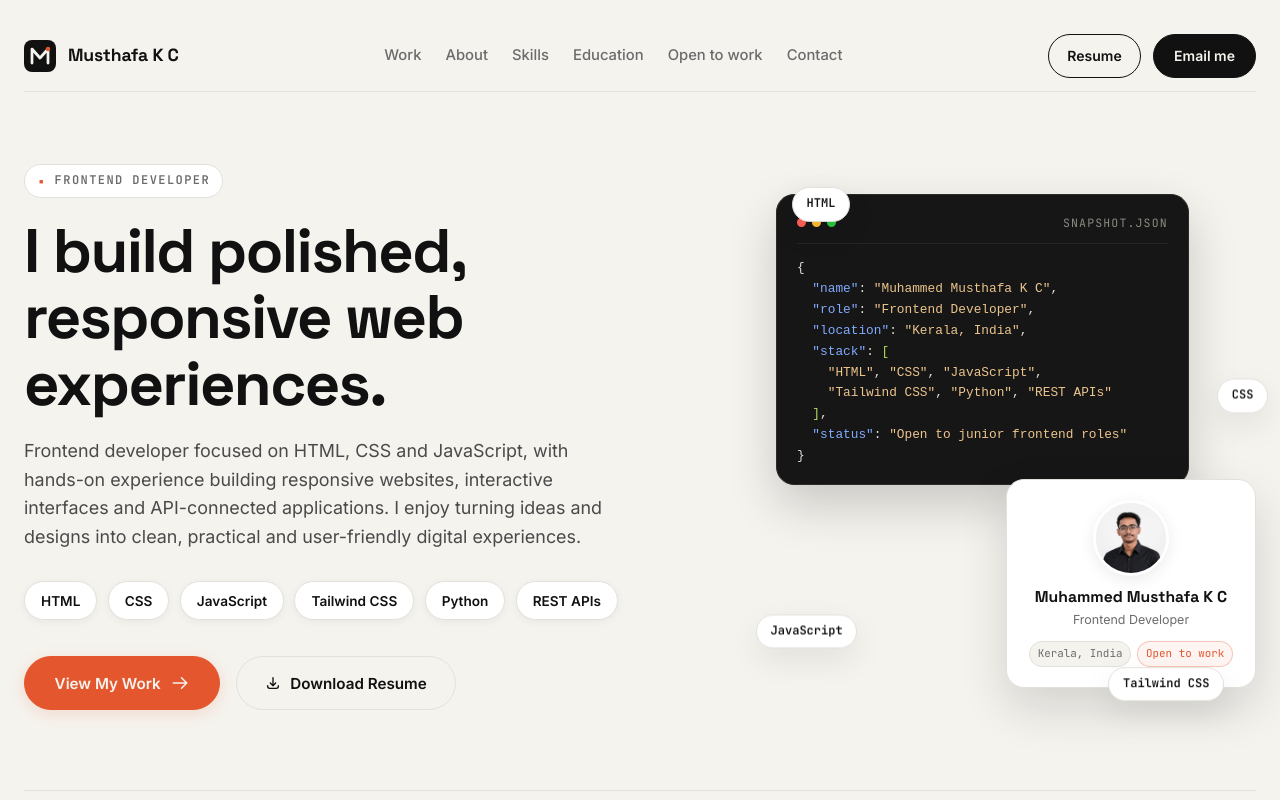
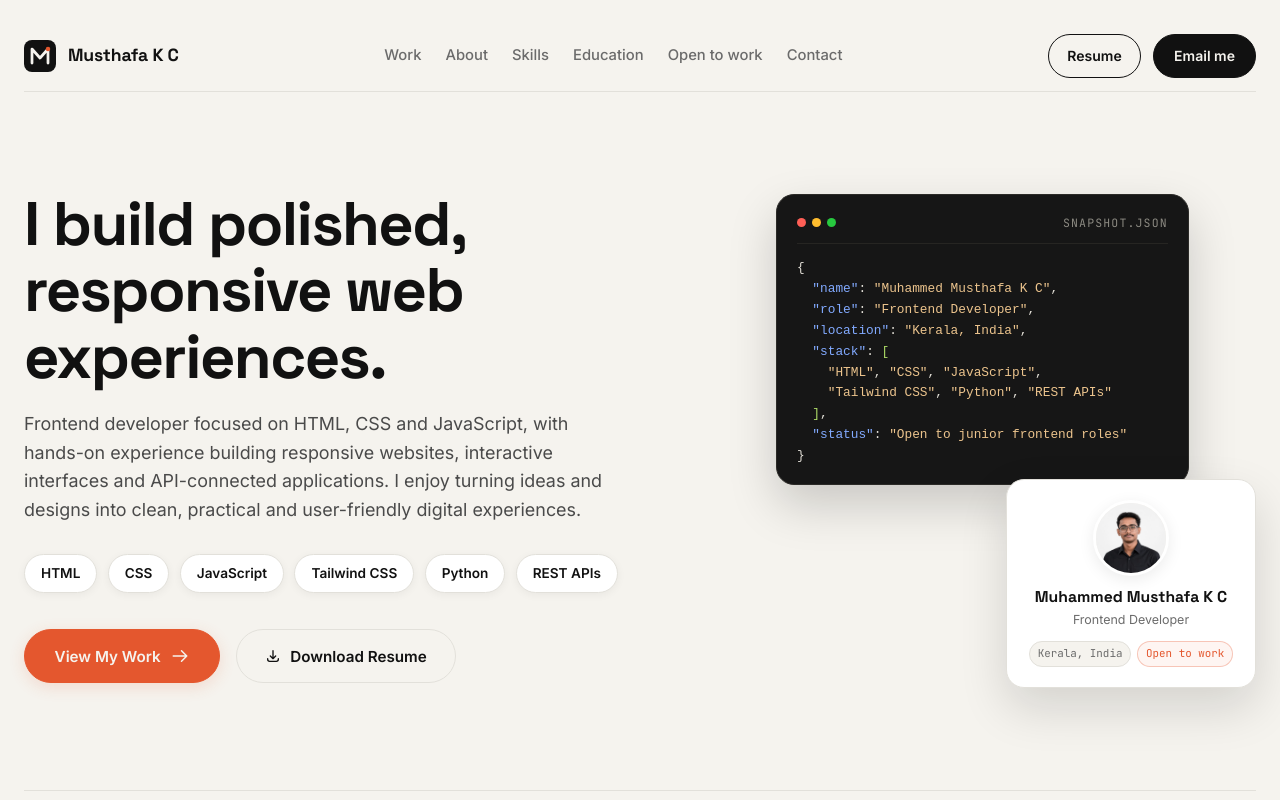
Before and after one commit to mohmusthafa10-oss/My-Portfolio, a plain HTML site: page index.html in a window 1280 px wide. Shown: the top 800 px of the page. Drawn offline with Linux system fonts and the light colour scheme.

```diff
--- a/css/styles.css
+++ b/css/styles.css
@@ -188,7 +188,7 @@ html.js [data-reveal].is-visible {
     transform: none !important;
     transition: none !important;
   }
-  .status-dot, .pulse-ring, .hero-ambient-label, .hero-stage-accent {
+  .status-dot, .pulse-ring, .hero-stage-accent {
     animation: none !important;
   }
 }
@@ -805,27 +805,7 @@ html.js [data-reveal].is-visible {
 }
 
 /* Floating Badges with --depth */
-.hero-ambient-label {
-  position: absolute;
-  padding: 0.4rem 0.85rem;
-  border-radius: var(--r-chip);
-  background: var(--surface);
-  border: 1px solid var(--line);
-  font-family: var(--font-mono);
-  font-size: 0.75rem;
-  font-weight: 600;
-  color: var(--ink);
-  box-shadow: var(--shadow-md);
-  z-index: 3;
-  pointer-events: none;
-  animation: heroDrift 7.5s ease-in-out infinite alternate;
-  transform: translate3d(calc(var(--px, 0) * var(--depth, 1) * 14px), calc(var(--py, 0) * var(--depth, 1) * 14px), 0);
-}
-
-.hero-label-1 { top: 0.25rem; left: 1rem; --depth: 1.8; animation-delay: 0s; }
-.hero-label-2 { top: 38%; right: -0.75rem; --depth: 2.2; animation-delay: 1.5s; }
-.hero-label-3 { bottom: 3rem; left: -1.25rem; --depth: 1.4; animation-delay: 3s; }
-.hero-label-4 { bottom: -0.5rem; right: 2rem; --depth: 2.6; animation-delay: 4.5s; }
+
 
 @keyframes heroDrift {
   0% { transform: translate3d(calc(var(--px, 0) * var(--depth, 1) * 14px), calc(-5px + (var(--py, 0) * var(--depth, 1) * 14px)), 0); }
--- a/index.html
+++ b/index.html
@@ -97,9 +97,7 @@
                 <section id="home" class="hero-section">
                     <div class="hero-grid">
                         <div class="hero-content">
-                            <div class="section-tag-row hero-stagger-item" style="--i: 0;">
-                                <span class="mono-section-tag"><span class="accent-bullet">▪</span> FRONTEND DEVELOPER</span>
-                            </div>
+
 
                             <h1 class="hero-title hero-stagger-item" style="--i: 1;">
                                 I build polished,<br>
@@ -176,10 +174,7 @@
                             </div>
 
                             <!-- 4 Floating Badges with --depth -->
-                            <span class="hero-ambient-label hero-label-1" data-ambient>HTML</span>
-                            <span class="hero-ambient-label hero-label-2" data-ambient>CSS</span>
-                            <span class="hero-ambient-label hero-label-3" data-ambient>JavaScript</span>
-                            <span class="hero-ambient-label hero-label-4" data-ambient>Tailwind CSS</span>
+
                         </div>
                     </div>
                 </section>
```
